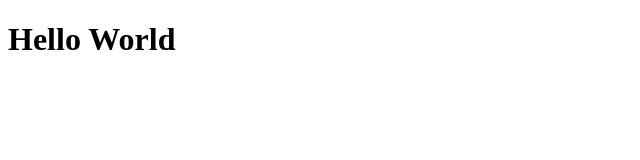
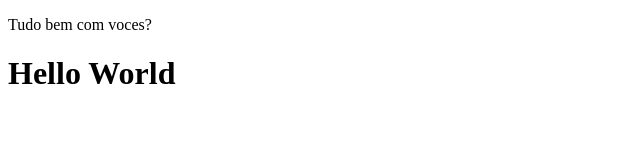
Before and after one commit to gustavoBaldoino/aulaGit_SamsungOcean, a plain HTML site: page index.html in a window 1280 px wide. Shown: the whole page, without its empty margins (0-640 px from the left). Drawn offline with Linux system fonts and the light colour scheme.

Commit message:
Adicionado pergunta Tudo bem com voces?

```diff
--- a/index.html
+++ b/index.html
@@ -3,7 +3,8 @@
 <head>
     <meta charset="UTF-8">
 
-    <title>Meu novo site</title>
+    <title>Meu Site</title>
+    <p>Tudo bem com voces?<p>
 </head>
 <body>
     <h1>Hello World</h1>
```
